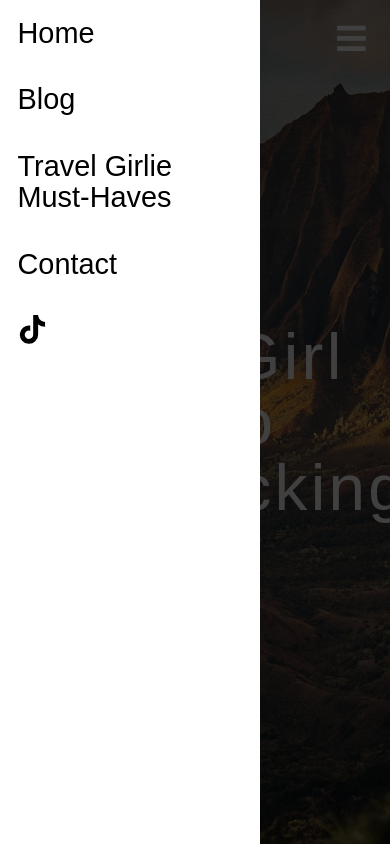
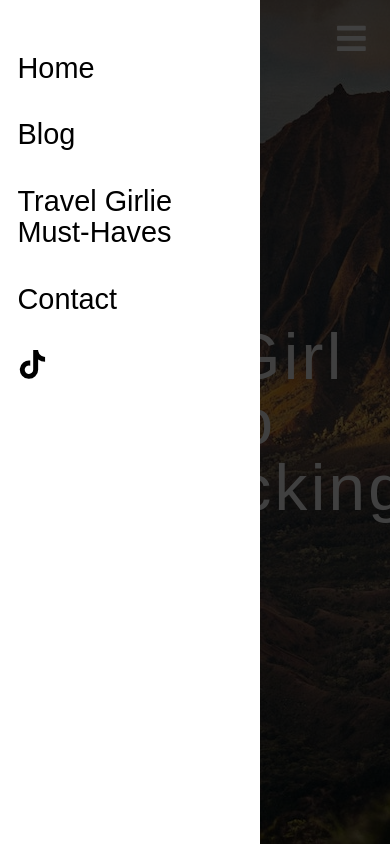
Before and after one commit to anthfgreco/that-girl-solo-backpacking, a React (Vite) app: page /#/ in a window 390 px wide. Both pictures are taken after a click on the button 351 px from the left and 38 px from the top of the page. Shown: the top 844 px of the page. Built offline with nearby package versions, Linux system fonts and the light colour scheme; a web font is replaced by a local one.

Commit message:
fix mobile styling/spacing

```diff
--- a/src/Blog/BlogPost.jsx
+++ b/src/Blog/BlogPost.jsx
@@ -61,6 +61,7 @@ function BlogPost() {
           children={fetchedPost.content}
           components={markdownComponents}
         />
+        <br />
       </article>
     </div>
   );
--- a/src/Headers/BaseHeader.jsx
+++ b/src/Headers/BaseHeader.jsx
@@ -43,7 +43,7 @@ function Header({ isNavOpen, isHeaderTransparent, setIsNavOpen }) {
         >
           <NavLink
             to="/"
-            className="p-4"
+            className="mt-8 p-4 lg:mt-0"
             style={({ isActive }) => (isActive ? activeStyle : undefined)}
             onClick={() => setIsNavOpen(false)}
           >
--- a/src/HomePage.jsx
+++ b/src/HomePage.jsx
@@ -64,6 +64,7 @@ function HomePage() {
         <article>
           <ReactMarkdown children={markdown} components={markdownComponents} />
         </article>
+        <br />
       </div>
     </div>
   );
```
